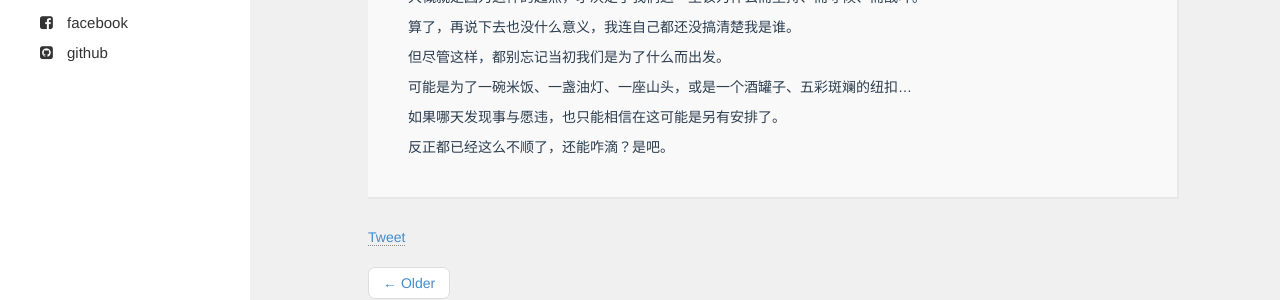
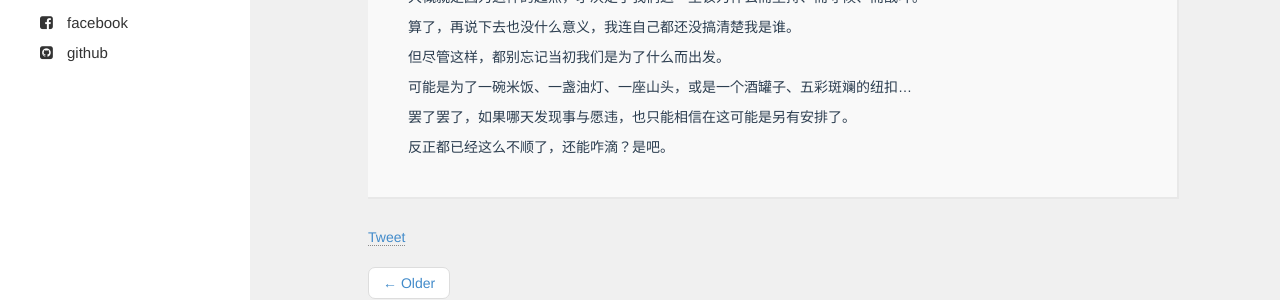
Before and after one commit to KamyoChae/Secretgarden, a Jekyll site: the page built from _posts/2019-01-10-如果事与愿违.md, in a window 1280 px wide and 900 px high, scrolled down 548 px. Shown: the part 385-685 px from the top of the window. Built offline with Jekyll 4.4.1, drawn with Linux system fonts in a browser that asks for light colours; nearby versions of some CDN libraries; Markdown is read by kramdown in place of the engine named in the settings; comment, search, counter and statistics services are not loaded.

Commit message:
Update 2019-01-10-如果事与愿违.md

```diff
--- a/_posts/2019-01-10-如果事与愿违.md
+++ b/_posts/2019-01-10-如果事与愿违.md
@@ -48,6 +48,6 @@ title: 如果事与愿违
 
 可能是为了一碗米饭、一盏油灯、一座山头，或是一个酒罐子、五彩斑斓的纽扣...
 
-如果哪天发现事与愿违，也只能相信在这可能是另有安排了。
+罢了罢了，如果哪天发现事与愿违，也只能相信在这可能是另有安排了。
 
 反正都已经这么不顺了，还能咋滴？是吧。
```
